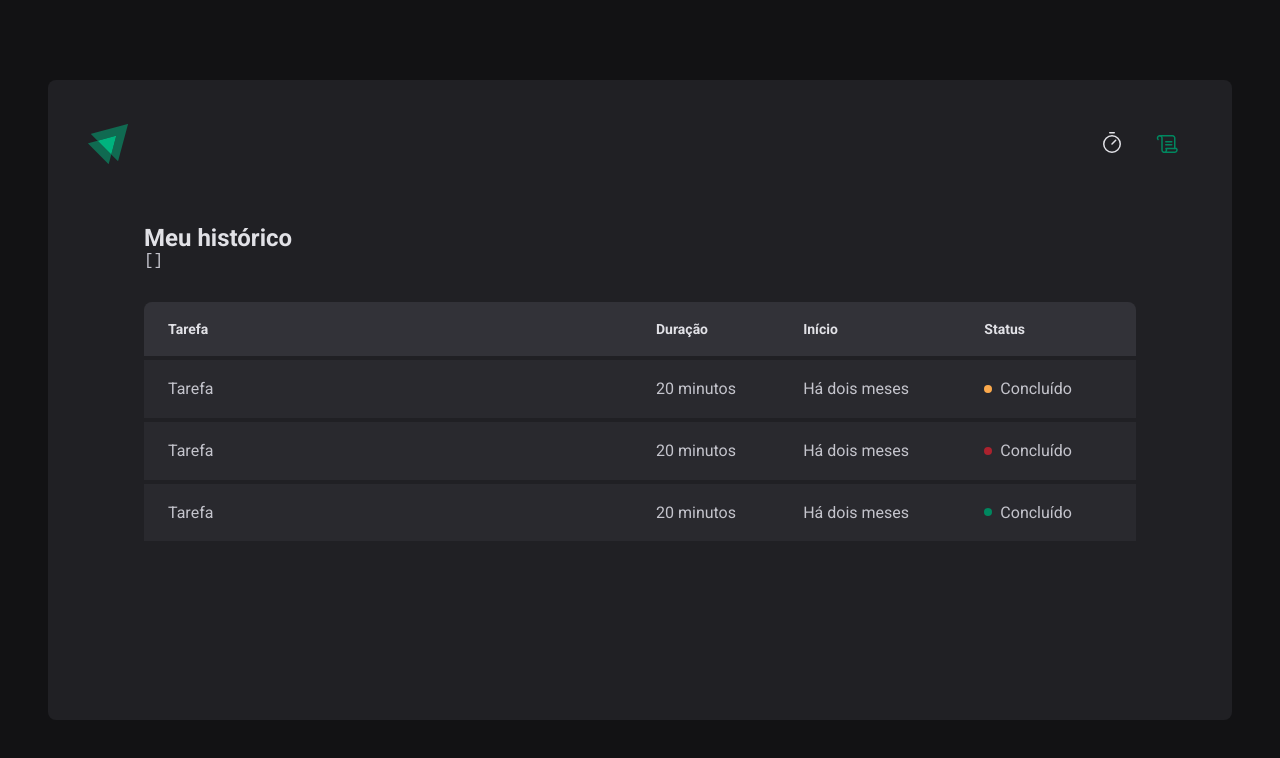
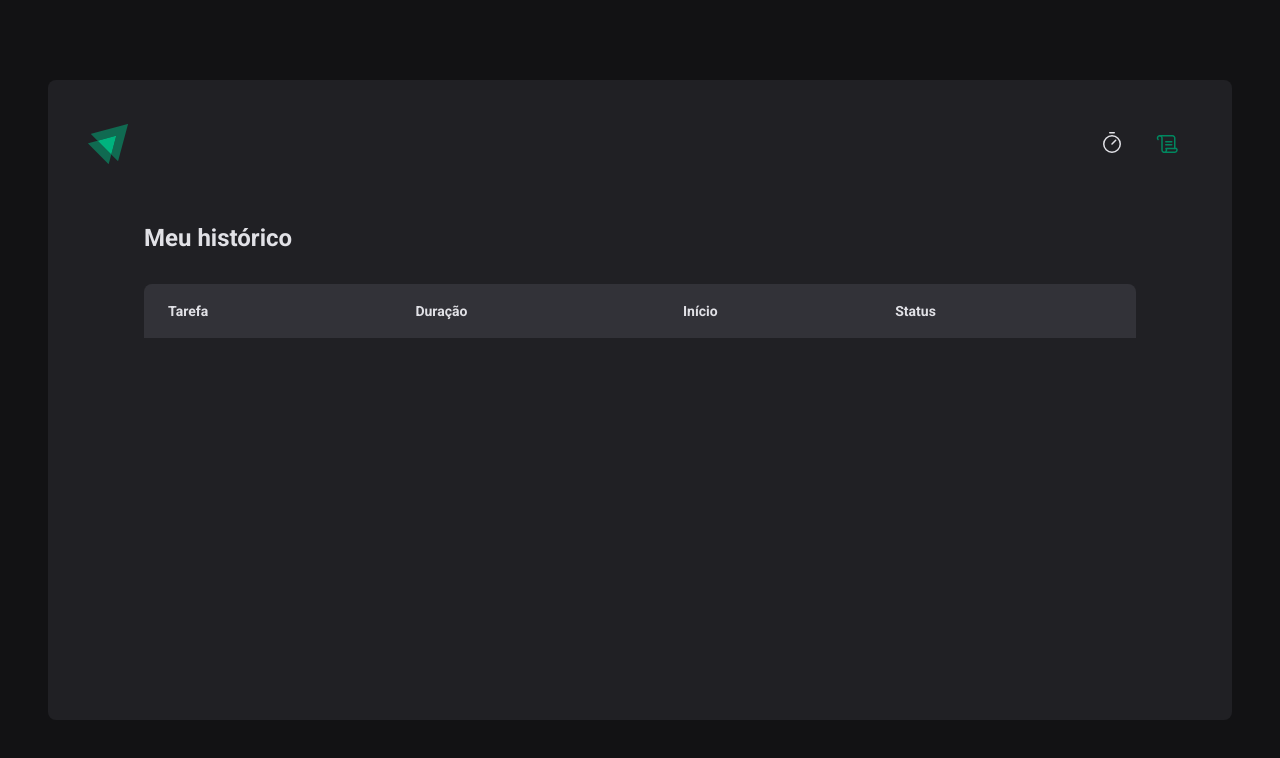
Before and after one commit to RodrigoLuigi/rocketseat-ignite, a React (Vite) app in the folder 02-ignite-timer/: page /history in a window 1280 px wide. Shown: the top 758 px of the page. Built offline with nearby package versions, Linux system fonts and the light colour scheme.

Commit message:
feat: implements history table  on History page

```diff
--- a/02-ignite-timer/package.json
+++ b/02-ignite-timer/package.json
@@ -11,12 +11,15 @@
     "ling": "eslint src --ext .ts,.tsx"
   },
   "dependencies": {
+    "@hookform/resolvers": "^3.3.2",
     "date-fns": "^2.30.0",
     "phosphor-react": "^1.4.1",
     "react": "^18.2.0",
     "react-dom": "^18.2.0",
+    "react-hook-form": "^7.48.2",
     "react-router-dom": "^6.19.0",
-    "styled-components": "^6.1.1"
+    "styled-components": "^6.1.1",
+    "zod": "^3.22.4"
   },
   "devDependencies": {
     "@rocketseat/eslint-config": "^2.1.0",
--- a/02-ignite-timer/src/pages/History/index.tsx
+++ b/02-ignite-timer/src/pages/History/index.tsx
@@ -1,4 +1,6 @@
 import { useContext } from 'react'
+import ptBR from 'date-fns/locale/pt-BR'
+import { formatDistanceToNow } from 'date-fns'
 import { HistoryContainer, HistoryList, Status } from './styles'
 import { CyclesContext } from '../../contexts/CyclesContext'
 
@@ -8,8 +10,6 @@
   return (
     <HistoryContainer>
       <h1>Meu histórico</h1>
-
-      <pre>{JSON.stringify(cycles, null, 2)}</pre>
 
       <HistoryList>
         <table>
@@ -22,32 +22,31 @@
             </tr>
           </thead>
           <tbody>
-            <tr>
-              <td>Tarefa</td>
-              <td>20 minutos</td>
-              <td>Há dois meses</td>
-              <td>
-                <Status $statusColor="yellow">Concluído</Status>
-              </td>
-            </tr>
-
-            <tr>
-              <td>Tarefa</td>
-              <td>20 minutos</td>
-              <td>Há dois meses</td>
-              <td>
-                <Status $statusColor="red">Concluído</Status>
-              </td>
-            </tr>
-
-            <tr>
-              <td>Tarefa</td>
-              <td>20 minutos</td>
-              <td>Há dois meses</td>
-              <td>
-                <Status $statusColor="green">Concluído</Status>
-              </td>
-            </tr>
+            {cycles.map((cycle) => {
+              return (
+                <tr key={cycle.id}>
+                  <td>{cycle.task}</td>
+                  <td>{cycle.minutesAmount} minutos</td>
+                  <td>
+                    {formatDistanceToNow(cycle.startDate, {
+                      addSuffix: true,
+                      locale: ptBR,
+                    })}
+                  </td>
+                  <td>
+                    {cycle.finishedDate && (
+                      <Status $statusColor="green">Concluído</Status>
+                    )}
+                    {cycle.interruptedDate && (
+                      <Status $statusColor="red">Interrompido</Status>
+                    )}
+                    {!cycle.finishedDate && !cycle.interruptedDate && (
+                      <Status $statusColor="yellow">Em andamento</Status>
+                    )}
+                  </td>
+                </tr>
+              )
+            })}
           </tbody>
         </table>
       </HistoryList>
```
Also changed, not shown: 1 other file (tests, documents, lock files or other folders).
